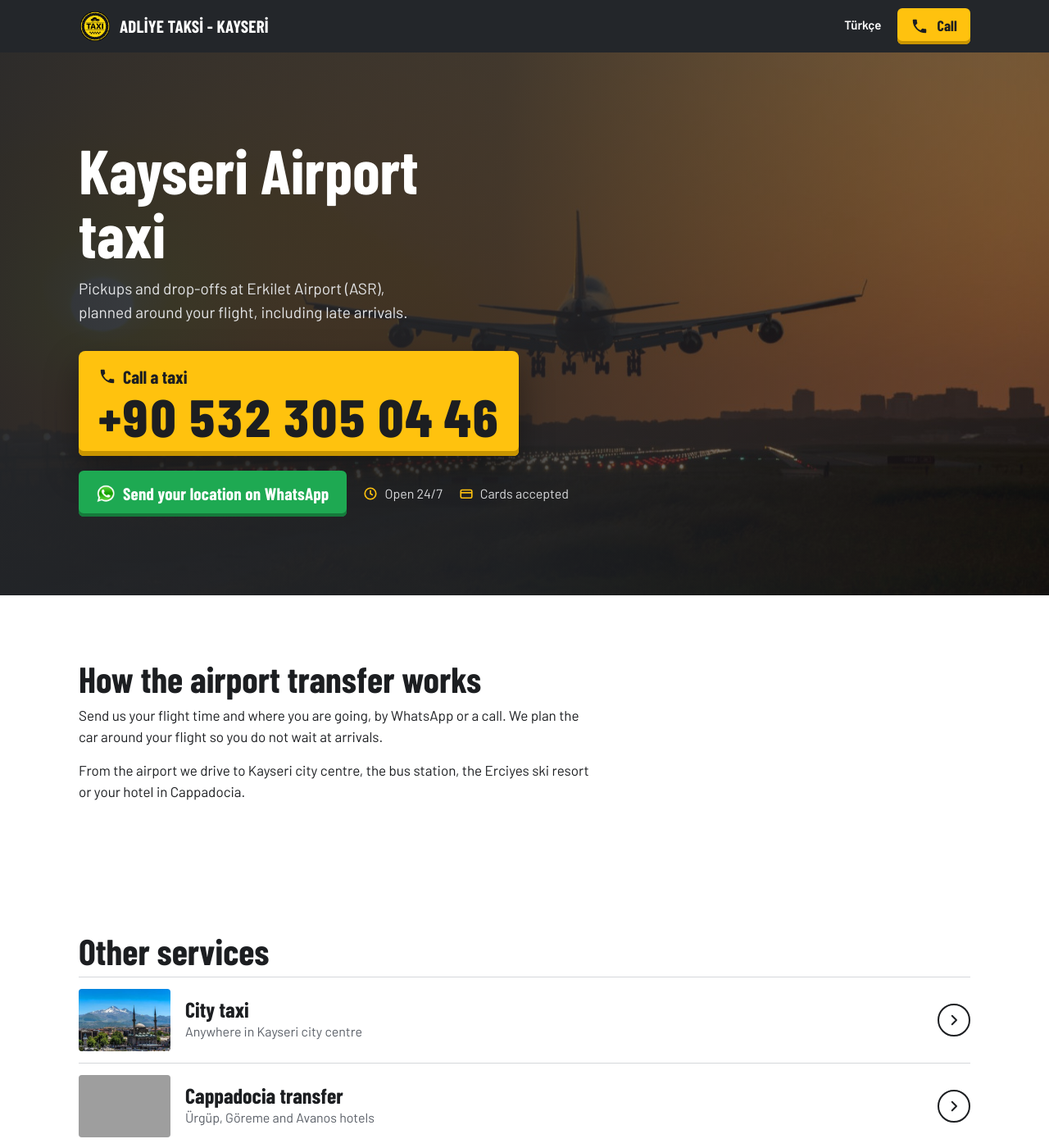
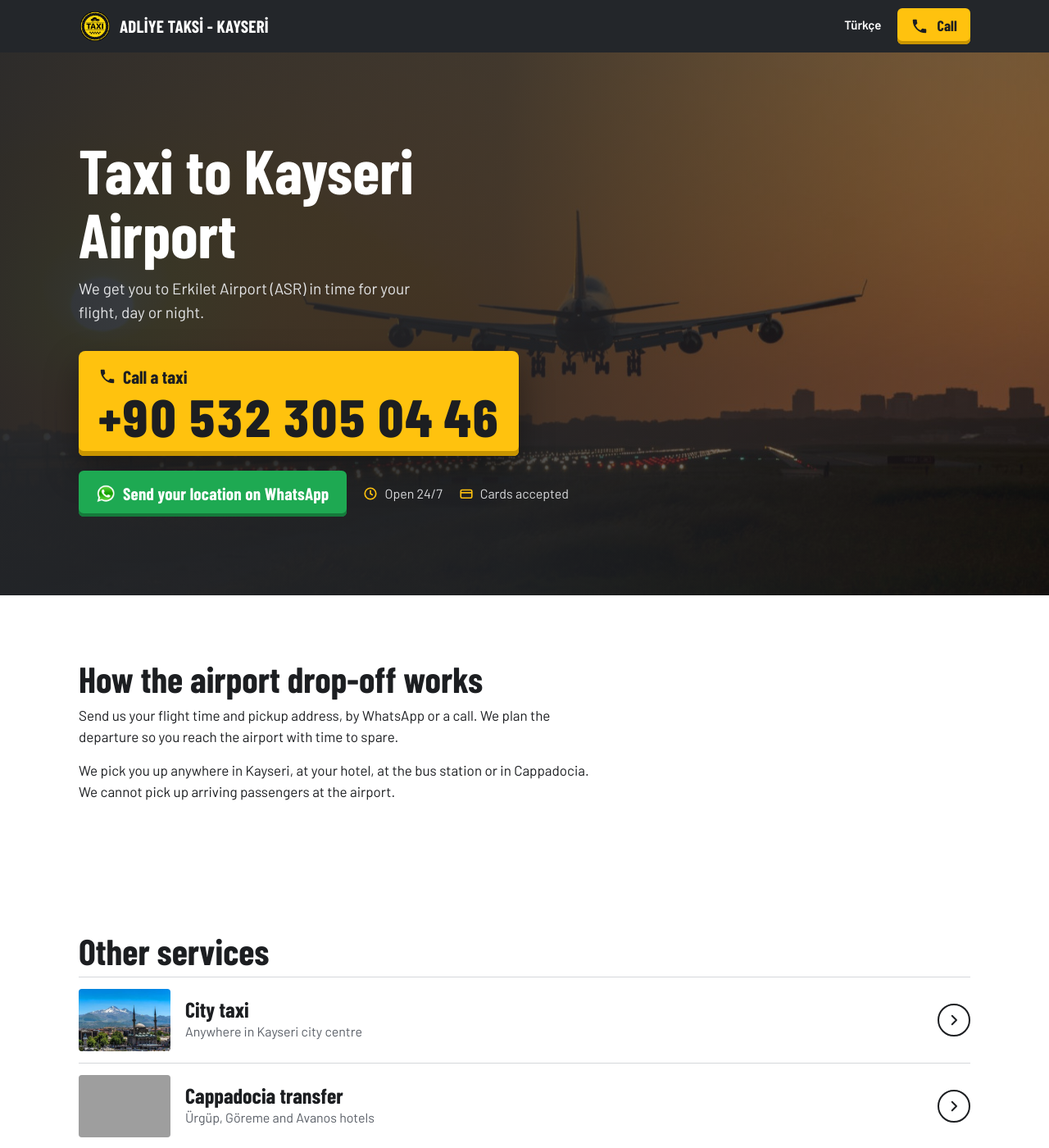
Before and after one commit to taksiaccount/kayseritaksisi.github.io, a Jekyll site: the page built from en/airport-taxi.html, in a window 1280 px wide and 1400 px high. Shown: the whole window at 82% size. Built offline with Jekyll 4.4.1, drawn with Linux system fonts in a browser that asks for light colours; some of the changed text lies outside the part shown; grey boxes are pictures that could not be loaded.

Commit message:
Havalimanından alma vaatlerini kaldır 2/3: İngilizce sayfalar

```diff
--- a/en/airport-taxi.html
+++ b/en/airport-taxi.html
@@ -3,22 +3,24 @@ layout: default
 lang: en
 alt: /havalimani-taksi.html
 service_id: airport
-title: "Kayseri Airport Taxi (ASR) | 24/7 Transfer"
-seo_title: "Kayseri Airport Taxi (ASR) 24/7 | Erkilet Airport Transfer | ADLİYE TAKSİ"
-seo_description: "Taxi from Kayseri Erkilet Airport (ASR) to the city, the bus station, Erciyes or Cappadocia hotels. 24/7, pickups planned around your flight. Book by phone or WhatsApp in English."
-og_title: "Kayseri Airport Taxi (ASR) 24/7"
-og_description: "Erkilet Airport pickups and drop-offs, planned around your flight."
+title: "Taxi to Kayseri Airport (ASR) | 24/7"
+seo_title: "Taxi to Kayseri Airport (ASR) 24/7 | Erkilet Airport Drop-Off | ADLİYE TAKSİ"
+seo_description: "Taxi to Kayseri Erkilet Airport (ASR) from the city, your hotel, the bus station or Cappadocia. 24/7, timed to your flight. Book by phone or WhatsApp in English."
+og_title: "Taxi to Kayseri Airport (ASR) 24/7"
+og_description: "Drop-offs at Erkilet Airport, timed to your flight."
 og_image: "assets/havalimani-erkilet-taksi.jpg"
 hero_image: "assets/havalimani-erkilet-taksi.jpg"
-hero_title: "Kayseri Airport taxi"
-hero_lead: "Pickups and drop-offs at Erkilet Airport (ASR), planned around your flight, including late arrivals."
-wa_text: "Hello, I need a taxi from/to Kayseri Airport."
+hero_title: "Taxi to Kayseri Airport"
+hero_lead: "We get you to Erkilet Airport (ASR) in time for your flight, day or night."
+wa_text: "Hello, I need a taxi to Kayseri Airport."
 areaServed: '["Kayseri","Kayseri Erkilet Airport","Cappadocia","Erciyes"]'
 faq:
-  - q: "Can you meet me when my flight lands?"
-    a: "Yes. Send your flight number and landing time on WhatsApp and we will plan the pickup."
-  - q: "Can I go straight from the airport to Cappadocia?"
-    a: "Yes. Send your hotel address in Ürgüp, Göreme or Avanos and we will drive you there directly."
+  - q: "Can you pick me up when my flight lands?"
+    a: "No. We cannot pick up passengers at Erkilet Airport. We drive you to the airport."
+  - q: "When should I book?"
+    a: "Send your flight time and pickup address on WhatsApp in advance, and we will plan the departure so you arrive on time."
+  - q: "Can you take me from my Cappadocia hotel to the airport?"
+    a: "Yes. Send your hotel address in Ürgüp, Göreme or Avanos and your flight time, and we will plan the pickup."
   - q: "Do you run for night flights?"
     a: "Yes, we work 24 hours a day."
 ---
@@ -27,9 +29,9 @@ faq:
 
 <section class="block">
   <div class="wrap prose">
-    <h2>How the airport transfer works</h2>
-    <p>Send us your flight time and where you are going, by WhatsApp or a call. We plan the car around your flight so you do not wait at arrivals.</p>
-    <p>From the airport we drive to Kayseri city centre, the bus station, the Erciyes ski resort or your hotel in Cappadocia.</p>
+    <h2>How the airport drop-off works</h2>
+    <p>Send us your flight time and pickup address, by WhatsApp or a call. We plan the departure so you reach the airport with time to spare.</p>
+    <p>We pick you up anywhere in Kayseri, at your hotel, at the bus station or in Cappadocia. We cannot pick up arriving passengers at the airport.</p>
   </div>
 </section>
 
--- a/en/bus-station-taxi.html
+++ b/en/bus-station-taxi.html
@@ -16,7 +16,7 @@ wa_text: "Hello, I need a taxi at Kayseri bus station."
 areaServed: '["Kayseri","Kayseri Bus Terminal","Kayseri Erkilet Airport"]'
 faq:
   - q: "Can you take me from the bus station to the airport?"
-    a: "Yes, we run transfers between the bus station and Kayseri Airport. Send us the time on WhatsApp."
+    a: "Yes, we drive from the bus station to Kayseri Airport. Send us your flight time on WhatsApp."
 ---
 
 {% include hero.html %}
@@ -24,7 +24,7 @@ faq:
 <section class="block">
   <div class="wrap prose">
     <h2>Bus station transfers</h2>
-    <p>We drive between the Kayseri Bus Terminal and the city centre, the airport, the Erciyes ski resort and Cappadocia, 24 hours a day.</p>
+    <p>We drive from the Kayseri Bus Terminal to the city centre, the airport, the Erciyes ski resort and Cappadocia, and from anywhere in Kayseri to the terminal, 24 hours a day.</p>
     <p>Tell us your bus time and we will plan the car so you make your departure.</p>
   </div>
 </section>
--- a/en/index.html
+++ b/en/index.html
@@ -4,13 +4,13 @@ lang: en
 alt: /
 title: "Taxi in Kayseri 24/7 | Airport, Cappadocia & Erciyes"
 seo_title: "Kayseri Taxi 24/7 | Airport, Cappadocia & Erciyes Transfers | ADLİYE TAKSİ"
-seo_description: "Local taxi in Kayseri, Turkey, open 24/7. Kayseri Airport (ASR) transfers, Cappadocia hotels in Ürgüp and Göreme, Erciyes ski resort and city rides. Call or message on WhatsApp. Cash and cards accepted."
+seo_description: "Local taxi in Kayseri, Turkey, open 24/7. Kayseri Airport (ASR) drop-offs, Cappadocia hotels in Ürgüp and Göreme, Erciyes ski resort and city rides. Call or message on WhatsApp. Cash and cards accepted."
 og_title: "Kayseri Taxi 24/7"
 og_description: "Airport, Cappadocia and Erciyes transfers from a local Kayseri taxi. Call or WhatsApp."
 og_image: "assets/hero-kayseri-taksi.jpg"
 hero_image: "assets/hero-kayseri-taksi.jpg"
 hero_title: "Taxi in Kayseri, day and night"
-hero_lead: "Airport pickups, Cappadocia hotels, the Erciyes ski resort and rides around the city. Call us, or send your location on WhatsApp in English."
+hero_lead: "Airport drop-offs, Cappadocia hotels, the Erciyes ski resort and rides around the city. Call us, or send your location on WhatsApp in English."
 areaServed: '["Kayseri","Kayseri Erkilet Airport","Cappadocia","Ürgüp","Göreme","Erciyes"]'
 faq:
   - q: "Can I book in English?"
@@ -18,7 +18,7 @@ faq:
   - q: "Do you take credit cards?"
     a: "Yes, you can pay by card or in cash (Turkish lira)."
   - q: "Are you open at night?"
-    a: "Yes, we run 24 hours a day, including late flights."
+    a: "Yes, we run 24 hours a day, including rides to early and late flights."
 ---
 
 {% include hero.html %}
```
Also changed, not shown: en/cappadocia-taxi.html (+8 -8 lines), en/erciyes-taxi.html (+7 -7 lines).
